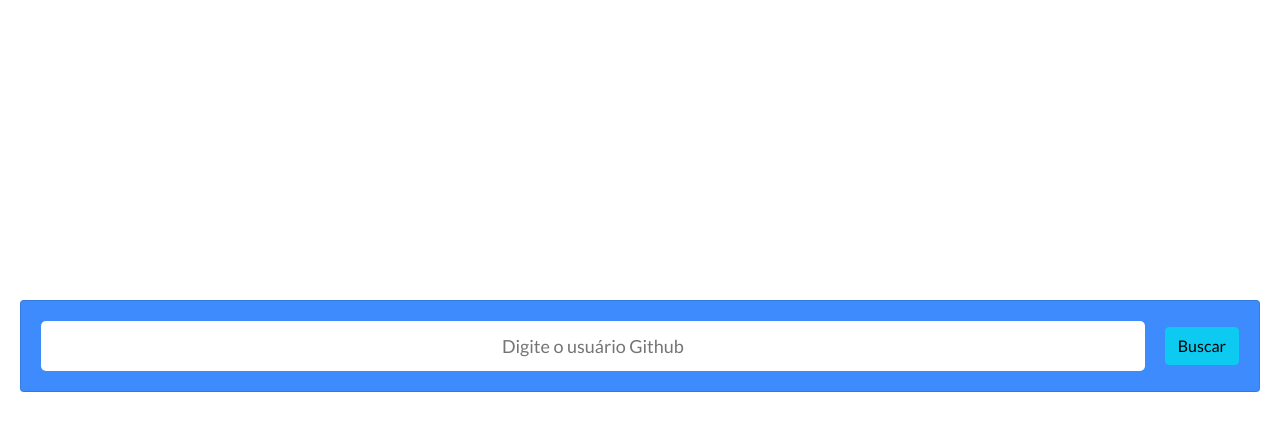
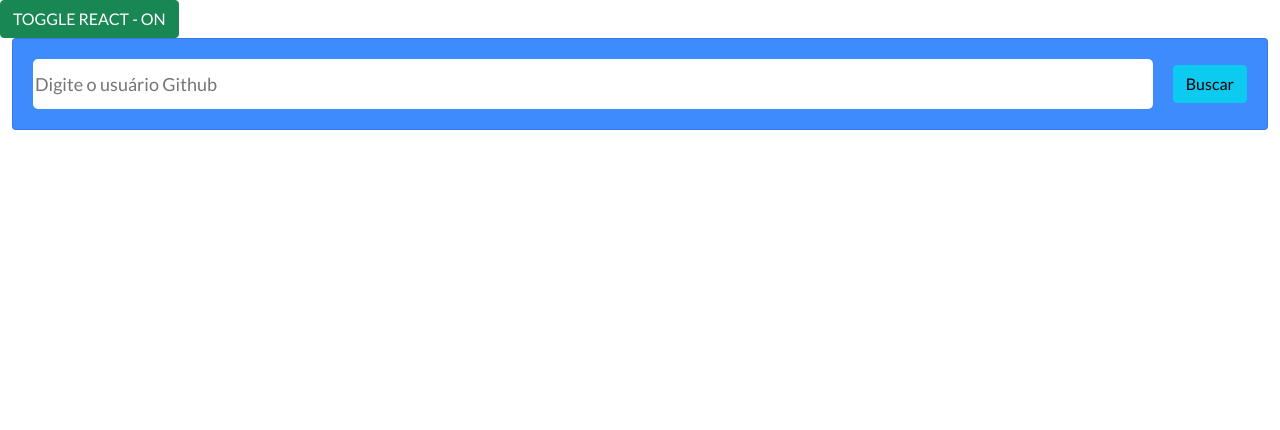
Before and after one commit to Maberton/teste-dasa-front-A, an Angular app: page / in a window 1280 px wide. Shown: the top 430 px of the page. Built offline with nearby package versions, Linux system fonts and the light colour scheme.

Commit message:
adicionando react no angular, commit inicial

```diff
--- a/package.json
+++ b/package.json
@@ -25,7 +25,9 @@
     "ngx-toastr": "^13.2.0",
     "rxjs": "~6.6.0",
     "tslib": "^2.0.0",
-    "zone.js": "~0.10.2"
+    "zone.js": "~0.10.2",
+    "react": "^16.12.0",
+    "react-dom": "^16.12.0"
   },
   "devDependencies": {
     "@angular-devkit/build-angular": "~0.1100.5",
@@ -33,6 +35,8 @@
     "@angular/compiler-cli": "~11.0.5",
     "@types/jasmine": "~3.6.0",
     "@types/node": "^12.11.1",
+    "@types/react": "^16.9.17",
+    "@types/react-dom": "^16.9.4",
     "codelyzer": "^6.0.0",
     "jasmine-core": "~3.6.0",
     "jasmine-spec-reporter": "~5.0.0",
--- a/src/app/app.module.ts
+++ b/src/app/app.module.ts
@@ -9,13 +9,16 @@ import { FormsModule, ReactiveFormsModule } from '@angular/forms';
 import { ResultadoPerfilComponent } from './components/resultado-perfil/resultado-perfil.component';
 import { ResultadoReposComponent } from './components/resultado-repos/resultado-repos.component';
 import { ToastrModule } from 'ngx-toastr';
+import { BuscaGithubWrapper } from './components/react/busca-github/busca-github.wrapper';
+import { CUSTOM_ELEMENTS_SCHEMA } from '@angular/core';
 
 @NgModule({
   declarations: [
     AppComponent,
     BuscaGithubComponent,
     ResultadoPerfilComponent,
-    ResultadoReposComponent
+    ResultadoReposComponent,
+    BuscaGithubWrapper
   ],
   imports: [
     BrowserModule,
@@ -26,6 +29,7 @@ import { ToastrModule } from 'ngx-toastr';
     ToastrModule.forRoot(),
   ],
   providers: [],
-  bootstrap: [AppComponent]
+  bootstrap: [AppComponent],
+  schemas: [ CUSTOM_ELEMENTS_SCHEMA ]
 })
 export class AppModule { }
--- a/src/app/components/busca-github/busca-github.component.html
+++ b/src/app/components/busca-github/busca-github.component.html
@@ -1,4 +1,14 @@
-<div class="container-fluid">
+<button
+  (click)="ligaDesligaReact()"
+  class="btn"
+  [ngClass]="{
+    'btn-success': habilitaReact,
+    'btn-danger': !habilitaReact
+  }"
+>
+  TOGGLE REACT - {{habilitaReact ? 'ON' : 'OFF'}}
+</button>
+<div class="container-fluid" *ngIf="!habilitaReact">
   <div
     class="card card-busca"
     [class.inicial]="!exibePerfil && !exibeRepos"
@@ -44,3 +54,4 @@
       <span class="visually-hidden">Obtendo Dados...</span>
     </div>
 </div>
+<app-react-wrapper *ngIf="habilitaReact"></app-react-wrapper>
--- a/src/app/components/busca-github/busca-github.component.ts
+++ b/src/app/components/busca-github/busca-github.component.ts
@@ -22,6 +22,7 @@ export class BuscaGithubComponent implements OnInit {
   dadosRepos: GithubRepo[];
   form: FormGroup
   inputUser: AbstractControl;
+  habilitaReact: boolean;
 
   constructor(
     private githubService: GithubService,
@@ -34,6 +35,7 @@ export class BuscaGithubComponent implements OnInit {
       githubUser: ['', [Validators.required]]
     })
     this.inputUser = this.form.get('githubUser');
+    this.habilitaReact = true;
   }
 
   buscaGithubUser(): void {
@@ -112,4 +114,8 @@ export class BuscaGithubComponent implements OnInit {
     }
     return false;
   }
+
+  ligaDesligaReact(): void{
+    this.habilitaReact = !this.habilitaReact
+  }
 }
--- /dev/null
+++ b/src/app/components/react/busca-github/busca-github.component.tsx
@@ -0,0 +1,26 @@
+
+import * as React from 'react';
+import { styling } from "./busca-github.styles";
+
+export default function ComponenteReact() {
+
+
+    return (
+        <>
+          <div className="container-fluid">
+            <div className="card" style={styling.cardBusca}>
+              <form style={styling.form}>
+                <input
+                  type="text"
+                  placeholder="Digite o usuário Github"
+                  style={styling.usuarioGithub}
+                  required
+                />
+                <button type="submit" className="btn btn-info"> Buscar</button>
+              </form>
+            </div>
+          </div>
+        </>
+    )
+
+}
--- /dev/null
+++ b/src/app/components/react/busca-github/busca-github.styles.tsx
@@ -0,0 +1,22 @@
+export const styling = {
+  cardBusca: {
+    backgroundColor: '#3d8bfd',
+    padding: '20px',
+    marginBottom: '20px;',
+  },
+  form: {
+    display: 'flex',
+    height: '20%',
+    alignItems: 'center',
+    justifyContent: 'space-between',
+  },
+  usuarioGithub: {
+    flex: 1,
+    height: '50px',
+    borderRadius: '5px',
+    borderStyle: 'hidden',
+    outlineWidth: 0,
+    marginRight: '20px',
+    fontSize: 'large',
+  }
+}
--- /dev/null
+++ b/src/app/components/react/busca-github/busca-github.wrapper.tsx
@@ -0,0 +1,62 @@
+import {
+  AfterViewInit,
+  Component,
+  ElementRef,
+  EventEmitter,
+  Input,
+  OnChanges,
+  OnDestroy,
+  Output,
+  SimpleChanges,
+  ViewChild,
+  ViewEncapsulation
+} from '@angular/core';
+import * as React from 'react';
+
+import * as ReactDOM from 'react-dom';
+import ComponenteReact from './busca-github.component';
+
+const containerElementName = 'buscaGithubContainer';
+
+@Component({
+  selector: 'app-react-wrapper',
+  template: `<span #${containerElementName}></span>`,
+  encapsulation: ViewEncapsulation.None,
+})
+export class BuscaGithubWrapper implements OnChanges, OnDestroy, AfterViewInit {
+  @ViewChild(containerElementName, {static: false}) containerRef: ElementRef;
+
+  @Input() public counter = 10;
+  @Output() public componentClick = new EventEmitter<void>();
+
+  constructor() {
+    this.handleDivClicked = this.handleDivClicked.bind(this);
+  }
+
+  public handleDivClicked() {
+    if (this.componentClick) {
+      this.componentClick.emit();
+      this.render();
+    }
+  }
+
+  ngOnChanges(changes: SimpleChanges): void {
+    this.render();
+  }
+
+  ngAfterViewInit() {
+    this.render();
+  }
+
+  ngOnDestroy() {
+    ReactDOM.unmountComponentAtNode(this.containerRef.nativeElement);
+  }
+
+  private render() {
+    const {counter} = this;
+
+    ReactDOM.render(<div className={'i-am-classy'}>
+      <ComponenteReact/>
+    </div>, this.containerRef.nativeElement);
+  }
+}
--- a/tsconfig.json
+++ b/tsconfig.json
@@ -12,6 +12,10 @@
     "importHelpers": true,
     "target": "es2015",
     "module": "es2020",
+    "jsx": "react",
+    "typeRoots": [
+      "node_modules/@types"
+    ],
     "lib": [
       "es2018",
       "dom"
```
Also changed, not shown: 1 other file (tests, documents, lock files or other folders).
